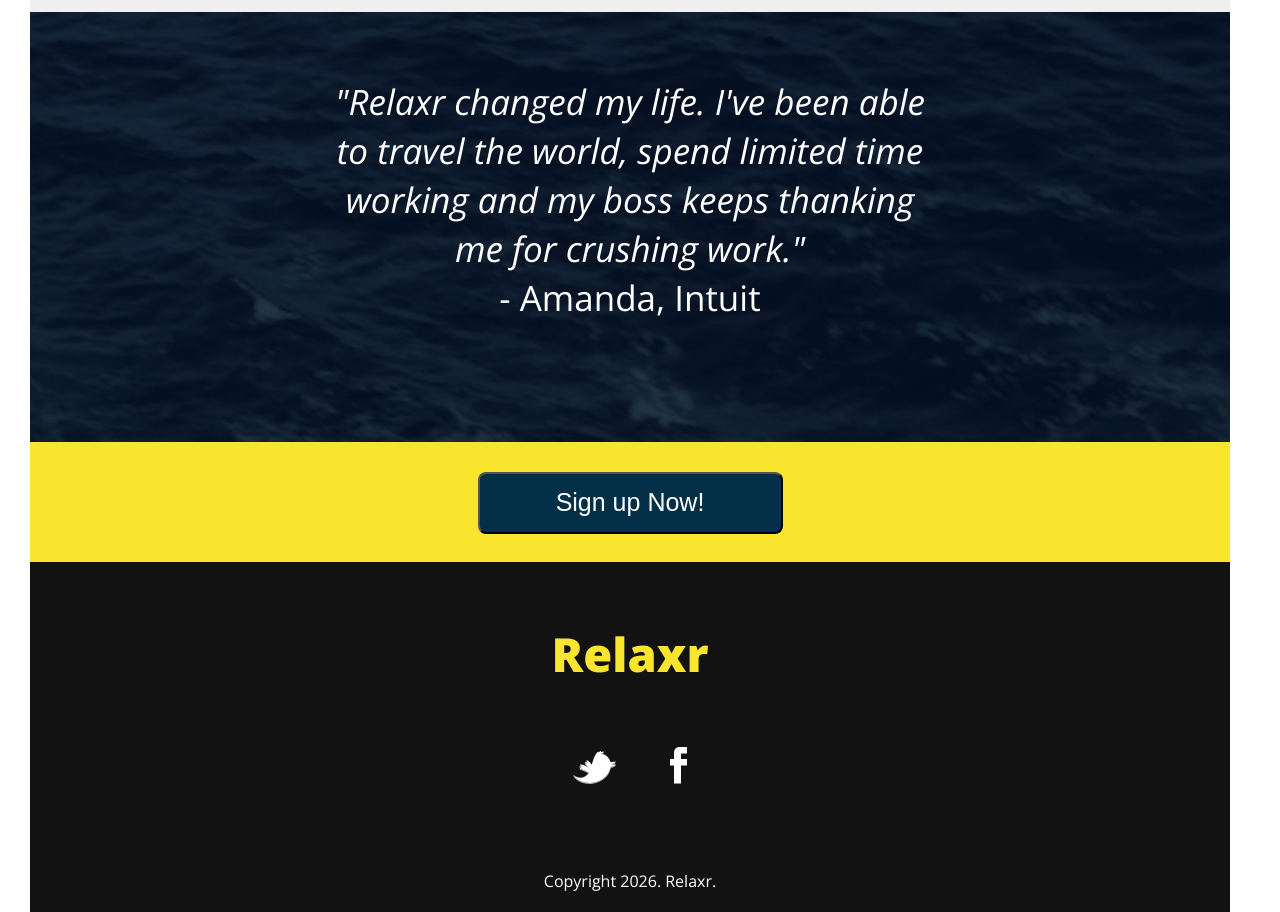
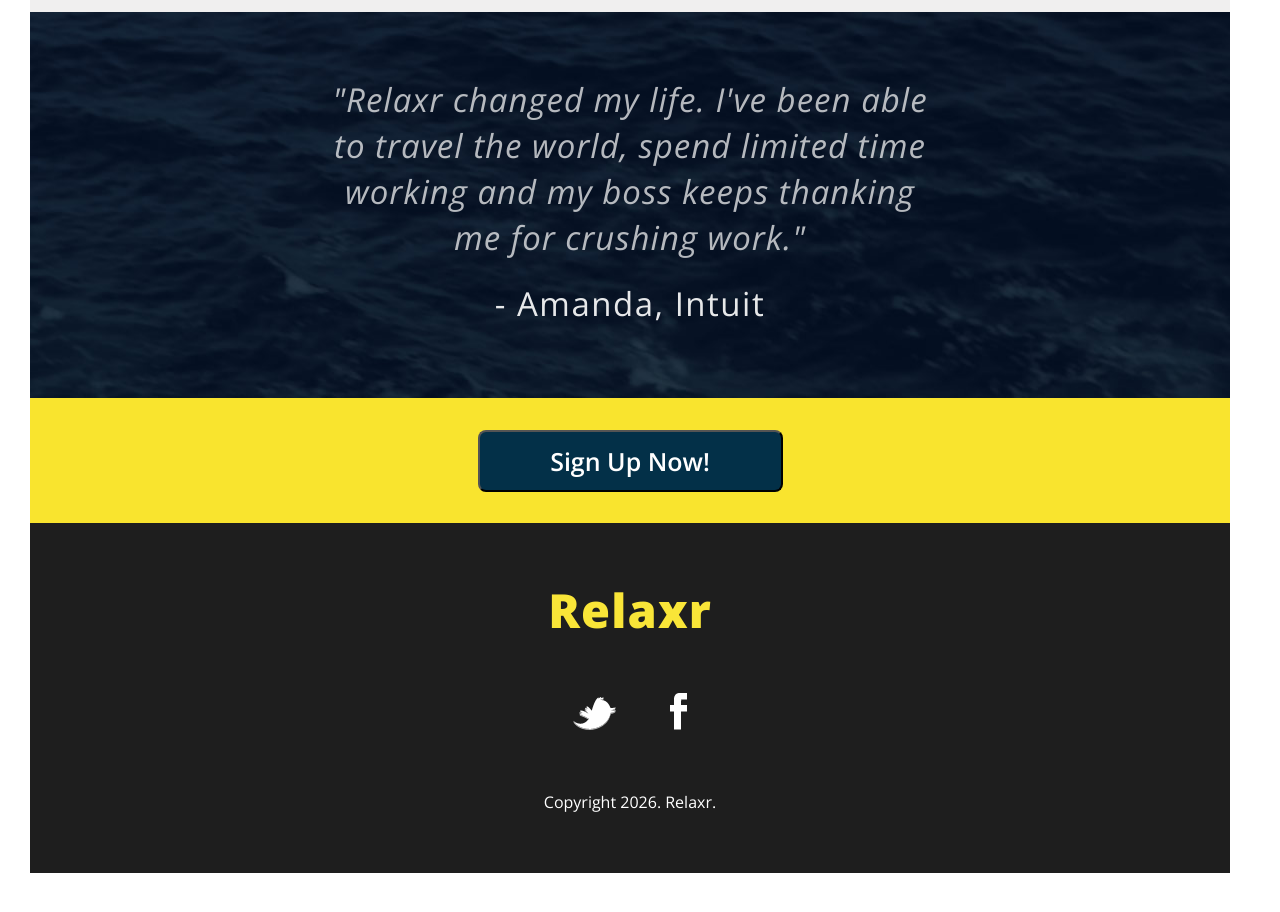
Before and after one commit to SpencerLJack/homework-portfolio, a plain HTML site: page Week2/index.html in a window 1280 px wide. Shown: the part 1360-2272 px from the top of the page. After the commit the page ends 2233 px from the top, so only its background shows below. Drawn offline with nearby package versions, Linux system fonts and the light colour scheme.

Commit message:
Week 2 Assignment Final Submission
Hi Steve,

With the fixed background image widths of 1200px, I had to center my
container on the page for visual continuity. That’s why there is white
space on the left and right margins.

Thanks!

```diff
--- a/Week2/css/style.css
+++ b/Week2/css/style.css
@@ -1,7 +1,7 @@
 /*
-Project Name: Blank Template
+Project Name: Week 2 Homework Assignment
 Client: Your Client
-Author: Your Name
+Author: Spencer Jack
 Developer @GA in NYC
 */
 
@@ -78,14 +78,17 @@ body {
 }
 
 #container {
-    width: 100%;
-    height: 100%;
+    width: 1200px;
+    height: 2174px;
     margin: 0px 30px 0px 30px;
     /* fix margin error - should span full width of screen*/
 }
 
 /* Header */
-
+html,
+body {
+    height: 100%;
+}
 header {
     width: 1200px;
     height: 701px;
@@ -101,15 +104,17 @@ header h1 {
     padding: 30px 0px 65px 120px;
     color: white;
     text-align: left;
-    font-weight: 800;
+    font-weight: 700;
     font-size: 45px;
+    letter-spacing: 1.1px;
 }
 
 h2 {
     margin: 38px 0px 56px 0px;
     padding: 0px 180px 0px 189px;
     font-weight: 400;
-    font-size: 47px;
+    font-size: 46px;
+    letter-spacing: 1.1px;
 }
 
 header button {
@@ -136,6 +141,7 @@ section {
 section h3 {
     font-weight: 600;
     font-size: 37px;
+    color: #033048;
 }
 
 section p {
@@ -161,24 +167,28 @@ section ul {
 /* Testemonial */
 
 div .testemonial {
+    padding: 65px 60px 70px 60px;
     background: url(../images/testimonial_bg.jpg)no-repeat center top rgb(134, 141, 157);
     background-size: cover;
     color: white;
-    font-size: 35px;
+    font-size: 33px;
     font-weight:100;
-    padding: 65px 60px 120px 60px;
+    letter-spacing: 1px;
     text-align: center;
 }
 
-.testemonial p cite {
+.testemonial p span {
     font-style: italic;
-    /* Make this text more opaque.
-    opacity: 0.2; <---Doesn't work.
-    */
+    font-weight: 100;
+    opacity: .7;
 }
 
 div .strong {
+    position: static;
+    margin-top: 20px;
     font-weight: bolder;
+    letter-spacing: 1.5px;
+    opacity: .9;
 }
 
 /* Footer */
@@ -190,7 +200,7 @@ footer {
 
 footer .container {
     position: relative;
-    height: 120px;
+    height: 125px;
     width: 1200px;
     padding: 40px 0px 40px 0px;
     background-color: #f9e42e;
@@ -200,31 +210,35 @@ footer button {
     display: center;
     height: 62px;
     width: 305px;
-    margin: -10px;
+    margin: -8px;
     border-radius: 8px;
     background-color: #033048;
     color: white;
     font-size: 25px;
+    font-family:inherit;
+    font-weight: 600;
 }
 
 footer .footer {
-    position: relative;
+    position:relative;
     height: 350px;
     width: 1200px;
     background-color: #121212;
+    opacity: .95;
 }
 
-footer h1 {
-    padding-top: 60px;
-    padding-bottom: 60px;
+footer h4 {
+    padding-top: 55px;
+    padding-bottom: 50px;
     color: #f9e42e;
     font-weight: 800;
     font-size: 47px;
+    letter-spacing: 1.1px;
 }
 
 footer a {
     display: inline-block;
-    padding-bottom: 80px;
+    padding-bottom: 55px;
     color: white;
     /* Keep link icons centered but create space between them */
 }
@@ -233,6 +247,9 @@ footer a:first-child + a{
     padding-left: 50px;
 }
 
+.copyright {
+    margin-bottom: 80px;
+}
 /******************************************
 /* ADDITIONAL STYLES
 /*******************************************/
--- a/Week2/index.html
+++ b/Week2/index.html
@@ -53,10 +53,10 @@
 
         <footer>
             <div class="container">
-                <button type="button">Sign up Now!</button>
+                <button type="button">Sign Up Now!</button>
             </div>
             <div class="footer">
-                <h1>Relaxr</h1>
+                <h4>Relaxr</h4>
                 <p>
                     <a href="http://www.twitter.com">
                         <img src="images/twitter.png" alt="twitter">
@@ -64,7 +64,7 @@
                     <a href="http://www.facebook.com">
                         <img src="../images/facebook.png" alt="facebook">
                     </a>
-                    <p>
+                    <p class="copyright">
                         Copyright 2026. Relaxr.
                     </p>
             </div>
```
